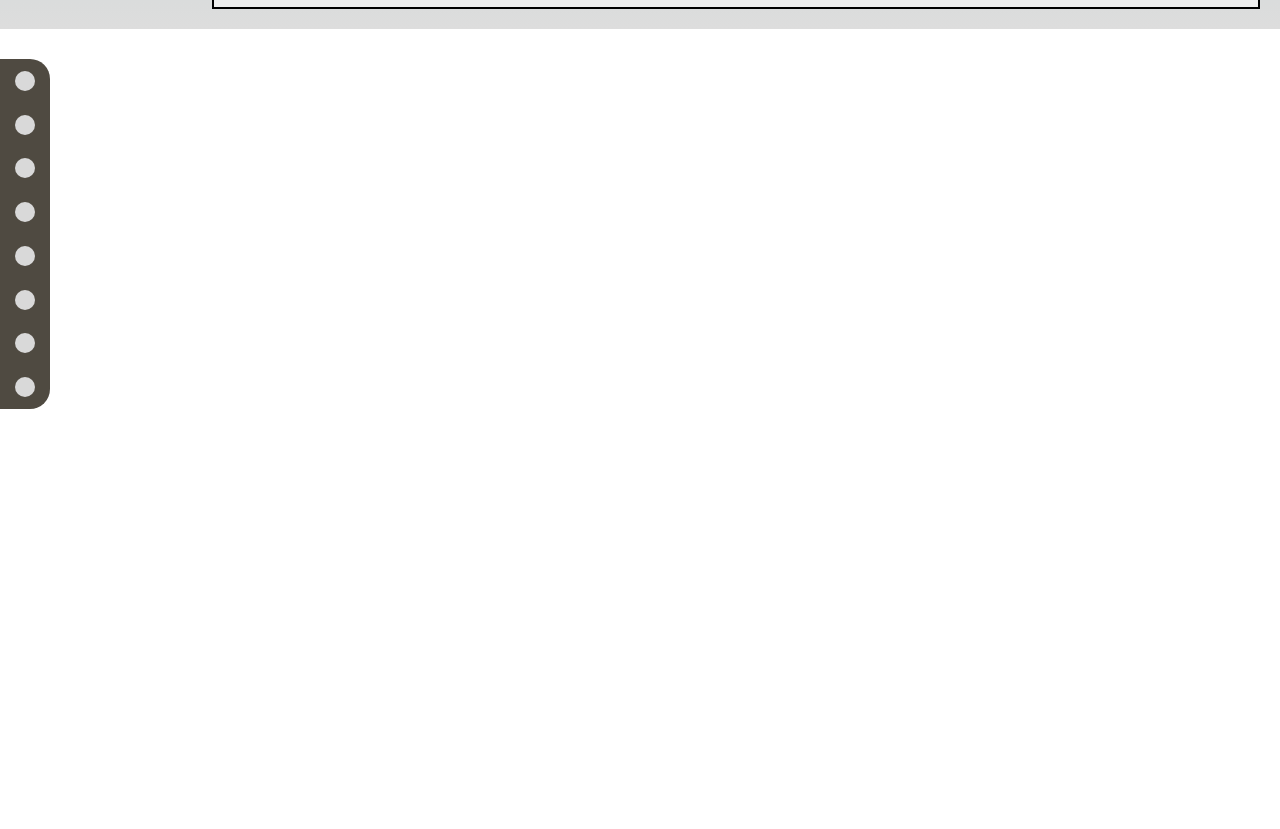
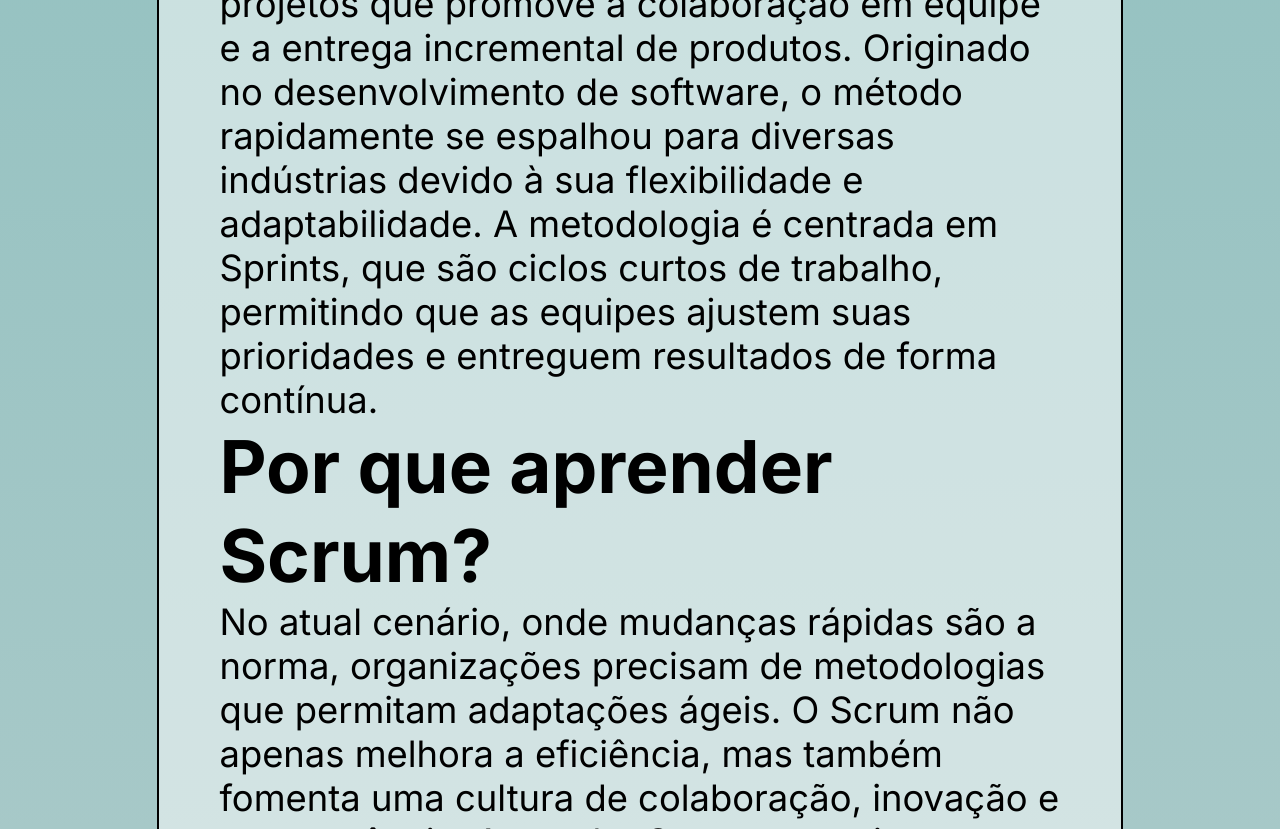
Before and after one commit to Capydev-jac/Capydev, a plain HTML site: page src/conteudo.html in a window 1280 px wide. Shown: the part 823-1652 px from the top of the page. Before the commit the page ends 852 px from the top, so only its background shows below. Drawn offline with Linux system fonts and the light colour scheme.

Commit message:
Add files via upload

```diff
--- a/src/conteudo.html
+++ b/src/conteudo.html
@@ -2,6 +2,7 @@
 <html lang="pt-BR">
 <head>
     <meta charset="UTF-8">
+    <meta name="viewport" content="width=device-width initial-scale=1.0">
     <link rel="stylesheet" type="text/css" href="css/style.css">
     <link href="https://fonts.googleapis.com/css2?family=Inter:ital,opsz,wght@0,14..32,100..900;1,14..32,100..900&display=swap" rel="stylesheet">
     <title>Aprenda Scrum</title>
@@ -10,6 +11,16 @@
     <header class="cabecalho">
         <a href="" class="home">Home</a> <!--Adicionar links-->
     </header>
+    <div class="retangulo">
+        <a href="" class="circulo"></a> <!--Incerir link-->
+        <a href="" class="circulo"></a> <!--Incerir link-->
+        <a href="" class="circulo"></a> <!--Incerir link-->
+        <a href="" class="circulo"></a> <!--Incerir link-->
+        <a href="" class="circulo"></a> <!--Incerir link-->
+        <a href="" class="circulo"></a> <!--Incerir link-->
+        <a href="" class="circulo"></a> <!--Incerir link-->
+        <a href="" class="circulo"></a> <!--Incerir link-->
+    </div>
     <div class="quadrado">
         <h1>Introdução ao Curso de Scrum</h1>
         <p>Bem-vindo ao nosso curso sobre o Método Scrum, uma abordagem ágil que tem revolucionado a forma como equipes gerenciam projetos e entregam resultados em um ambiente dinâmico. Aqui, você aprenderá a implementar o Scrum de maneira prática e eficaz, capacitando-se para enfrentar os desafios contemporâneos do mercado.
@@ -46,15 +57,6 @@
         <h1>Conclusão</h1>
         <p>Ao finalizar este curso, você estará pronto para implementar o método Scrum em sua equipe ou organização, melhorando a produtividade e a colaboração. Se você está preparado para transformar a forma como trabalha, junte-se a nós e inicie sua jornada no mundo do Scrum. Descubra como essa abordagem ágil pode fazer a diferença em seus projetos e na sua carreira!</p>
     </div>
-    <div class="retangulo">
-        <a href="" class="circulo"></a> <!--Incerir link-->
-        <a href="" class="circulo"></a> <!--Incerir link-->
-        <a href="" class="circulo"></a> <!--Incerir link-->
-        <a href="" class="circulo"></a> <!--Incerir link-->
-        <a href="" class="circulo"></a> <!--Incerir link-->
-        <a href="" class="circulo"></a> <!--Incerir link-->
-        <a href="" class="circulo"></a> <!--Incerir link-->
-        <a href="" class="circulo"></a> <!--Incerir link-->
-    </div>
+
 </body>
 </html>
--- a/src/css/style.css
+++ b/src/css/style.css
@@ -32,20 +32,41 @@ body {
     background: linear-gradient(to bottom, #88BDBC, #DDDDDD 100%);
 }
 .quadrado {
-    width: 80%;
-    height: 80%;
     background-color: rgba(255, 255, 255, 0.5); /* Cor de fundo */
     border: 2px solid #000;
-    padding: 10px;
+    padding: 60px;
     margin: 20px auto;
     margin-top: 20px;
-    margin-right: 20px;
+    margin-inline: clamp(30px, 14.085vw - 22.817px, 180px);
+    font-size: clamp(1rem, 0.4718rem + 2.2535vw, 2.5rem);
     display: flex;
     align-items: center;  /* Alinha o texto verticalmente */
     justify-content: center; /* Alinha o texto horizontalmente */
     flex-direction: column;
     text-align: left;
+    font-family: "inter" ;
 }
+/*
+@media (max-width: 700px){
+    .quadrado{
+        font-size: 16px;
+        width: 70%;
+    }
+}
+@media (max-width: 701px)and(min-width:1200){
+    .quadrado{
+        width: 50%;
+        font-size: 18px;
+    }
+}
+@media (min-width: 1201px){
+    .quadrado{
+        font-size: 20px;
+        padding: 40px;
+        width: 87%;
+    }
+}
+*/
 ol{
     margin: 10ox;
 }
```
Lines whose indentation alone changed are shown as unchanged.
